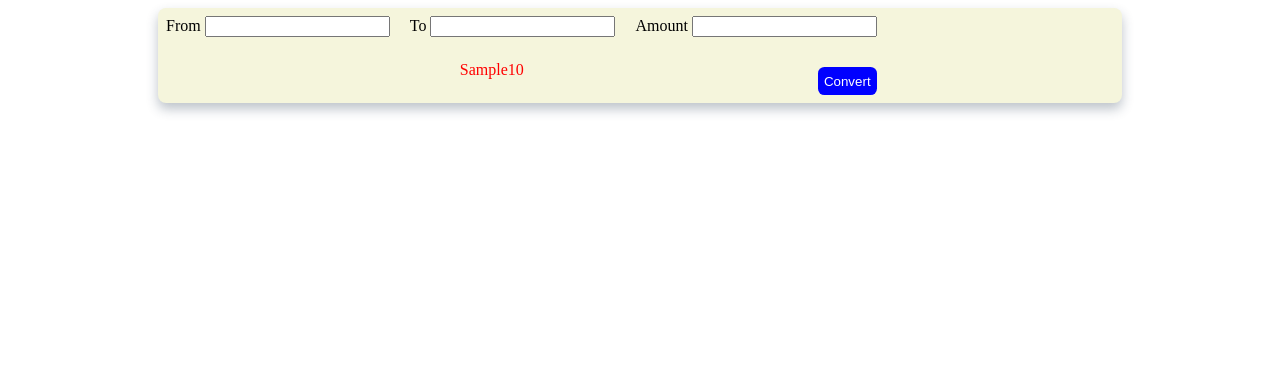
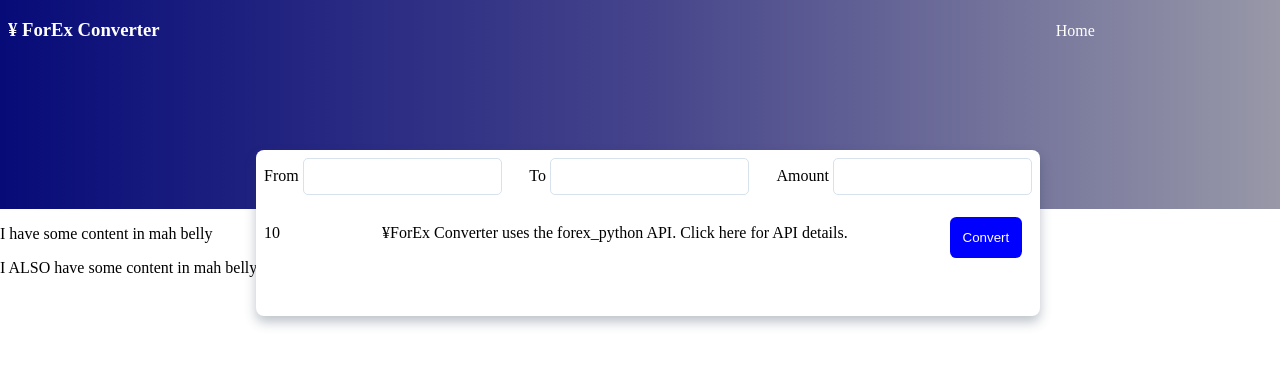
Before and after one commit to michael-lenane/forex-assessment, a Flask app: template templates/conversion.html in a window 1280 px wide. Shown: the top 366 px of the page. Run offline with Flask 2, Linux system fonts and the light colour scheme; the template is opened without the code that fills it: most values are stand-ins (such as "Sample title", 1, 10 or a date in 2020).

Commit message:
more formatting for button, and inputs. Added gradient to nav and section

```diff
--- a/static/app.css
+++ b/static/app.css
@@ -1,12 +1,31 @@
+body {
+    margin: 0px;
+}
 
-form {
-    width: 75%;
+
+input {
+    border: 1px solid rgb(215, 226, 236);
+    border-radius: 5px;
+    padding: 10px;
+}
+
+.filler-space {
+    background-color: rgb(7, 11, 120);
+    position: relative;
+    height: 150px;
+    z-index: 1;
+    background-image: linear-gradient(to right, rgb(7, 11, 120), rgb(68, 67, 139), rgb(152, 152, 168));
 }
 
 .conversion {
-    background-color: beige;
-    width: 75%;
-    margin:auto;
+    position: absolute;
+    z-index: 2;
+    top: 150px;
+    left: 20%;
+    background-color: white;
+    width: 60%;
+    height: 150px;
+    margin: auto;
     box-shadow: rgba(35, 55, 80, 0.3) 0px 6px 12px 0px;
     border-radius: .5rem;
     padding: .5rem;
@@ -15,7 +34,7 @@ form {
 }
 
 .button-container {
-    margin-top: .5rem;
+    margin-top: .8rem;
     display:flex;
     flex-direction: row;
     align-items:baseline;
@@ -28,13 +47,11 @@ button {
     border: none;
     border-radius: .4rem;
     color: white;
-    padding: .4rem;
+    padding: .8rem;
     transition: background-color .2s, box-shadow .2s;
+    margin-right: 10px;
 }
 
-p {
-    color: red;
-}
 
 button:hover {
     background-color: rgb(109, 109, 252);
@@ -42,7 +59,31 @@ button:hover {
 }
 
 .labels {
+    margin:auto;
     display: flex;
     flex-direction: row;
     justify-content: space-between;
 }
+
+label {
+    display: block;
+}
+
+nav {
+    background-color: rgb(7, 11, 120);
+    display: flex;
+    flex-direction: row;
+    align-items: baseline;
+    color: white;
+    background-image: linear-gradient(to right, rgb(7, 11, 120), rgb(68, 67, 139), rgb(152, 152, 168));
+}
+
+h3 {
+    margin-left: 8px;
+}
+
+.home {
+    text-decoration: none;
+    color: white;
+    margin-left: 70%;
+}
--- a/templates/base.html
+++ b/templates/base.html
@@ -10,9 +10,13 @@
 <body>
 
     <nav>
-
+        <h3>&yen; ForEx Converter</h3>
+        <a class="home" href="/">Home</a>
     </nav>
 
+    <section class="filler-space">
+
+    </section>
     <div class="conversion">
         <form method="POST" action="/convert">
             <div class="labels">
@@ -41,14 +45,23 @@
 
 
             <div class="button-container">
-                <p> </p>
                 {% block conversion %}{% endblock %}
+                <p>&yen;ForEx Converter uses the forex_python API. Click <a href=""></a> here for API details.</p>
                 <button class="button">Convert</button>
             </div>
 
         </form>
+    </div>
 
-    </div>
+
+
+    <section>
+        {% block content %}
+        {% endblock %}
+
+        {% block morecontent %}
+        {% endblock %}
+    </section>
 
 
 
--- a/templates/conversion.html
+++ b/templates/conversion.html
@@ -1,5 +1,15 @@
 {% extends 'base.html' %}
 
 {% block conversion %}
-    <p>{{end_symbol}}{{currency_rates.convert(convert_start, convert_end, amount) | round(2)}}</p>
+    <p>{{currency_rates.convert(convert_start, convert_end, amount) | round(2)}}</p>
 {% endblock %}
+
+
+{% block content %}
+    <p>I have some content in mah belly</p>
+{% endblock %}
+
+
+{% block morecontent %}
+    <p>I ALSO have some content in mah belly</p>
+{% endblock %}
```
